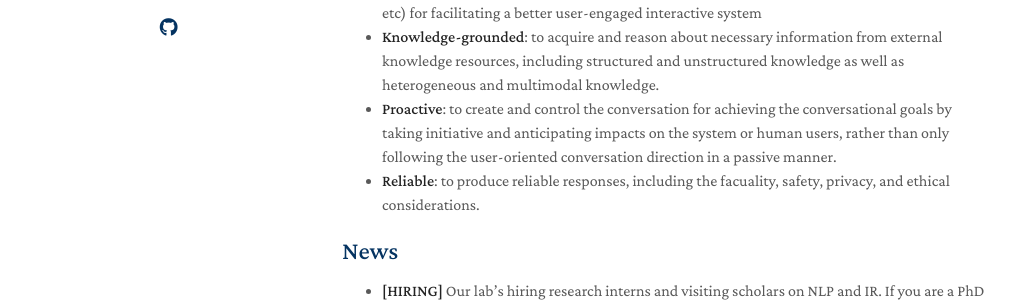
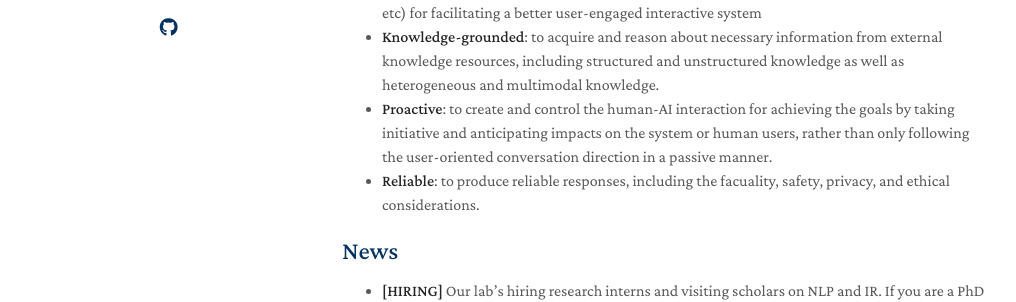
Before and after one commit to dengyang17/dengyang.github.io, a Jekyll site: the page built from index.md, in a window 1280 px wide and 900 px high. Shown: the part 364-666 px from the top of the window, without its empty margins (128-1144 px from the left). Built offline with Jekyll 4.4.1, drawn with Linux system fonts in a browser that asks for light colours; nearby versions of some CDN libraries; a style sheet for code colours, icons or effects is not loaded; our own code applies the rules of GitHub Pages for plain Markdown files.

Commit message:
Update index.md

```diff
--- a/index.md
+++ b/index.md
@@ -9,7 +9,7 @@ I am currently a postdoctoral research fellow in [NExT++](https://www.nextcenter
 My research mainly lies in **natural language processing** and **information retrieval** – with a special focus on building intelligent systems that interact with human users, e.g., question answering systems, dialogue systems, conversational recommender systems. In order to achieve strong AI that has autonomy and human-like consciousness for serving human users, my research goals include but not limited to:
 - **User-centric**: to mine and discover users’ personal interests (e.g., opinions, topics, preferences, etc) for facilitating a better user-engaged interactive system
 - **Knowledge-grounded**: to acquire and reason about necessary information from external knowledge resources, including structured and unstructured knowledge as well as heterogeneous and multimodal knowledge.
-- **Proactive**: to create and control the conversation for achieving the conversational goals by taking initiative and anticipating impacts on the system or human users, rather than only following the user-oriented conversation direction in a passive manner.
+- **Proactive**: to create and control the human-AI interaction for achieving the goals by taking initiative and anticipating impacts on the system or human users, rather than only following the user-oriented conversation direction in a passive manner.
 - **Reliable**: to produce reliable responses, including the facuality, safety, privacy, and ethical considerations.
 
 ## News
```
